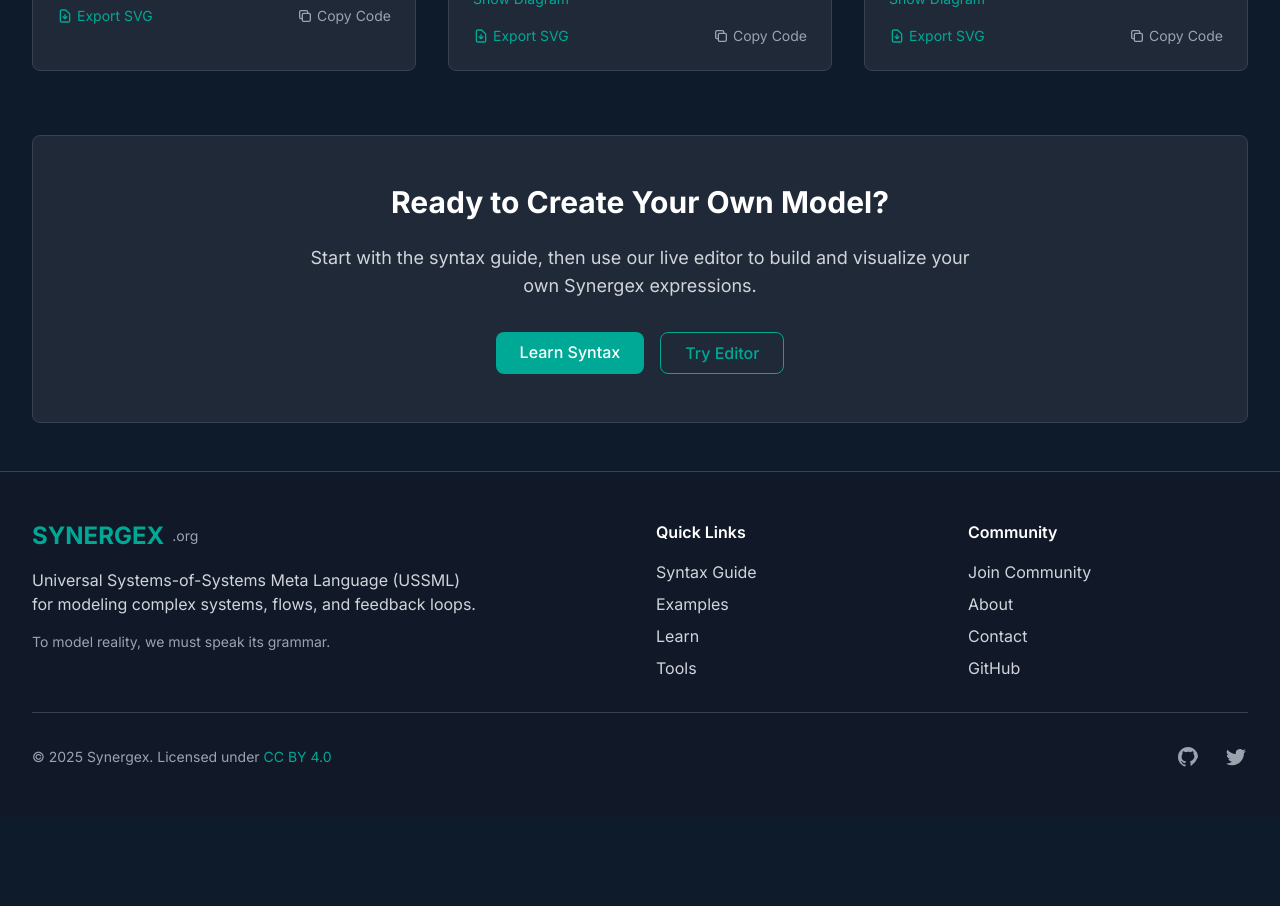
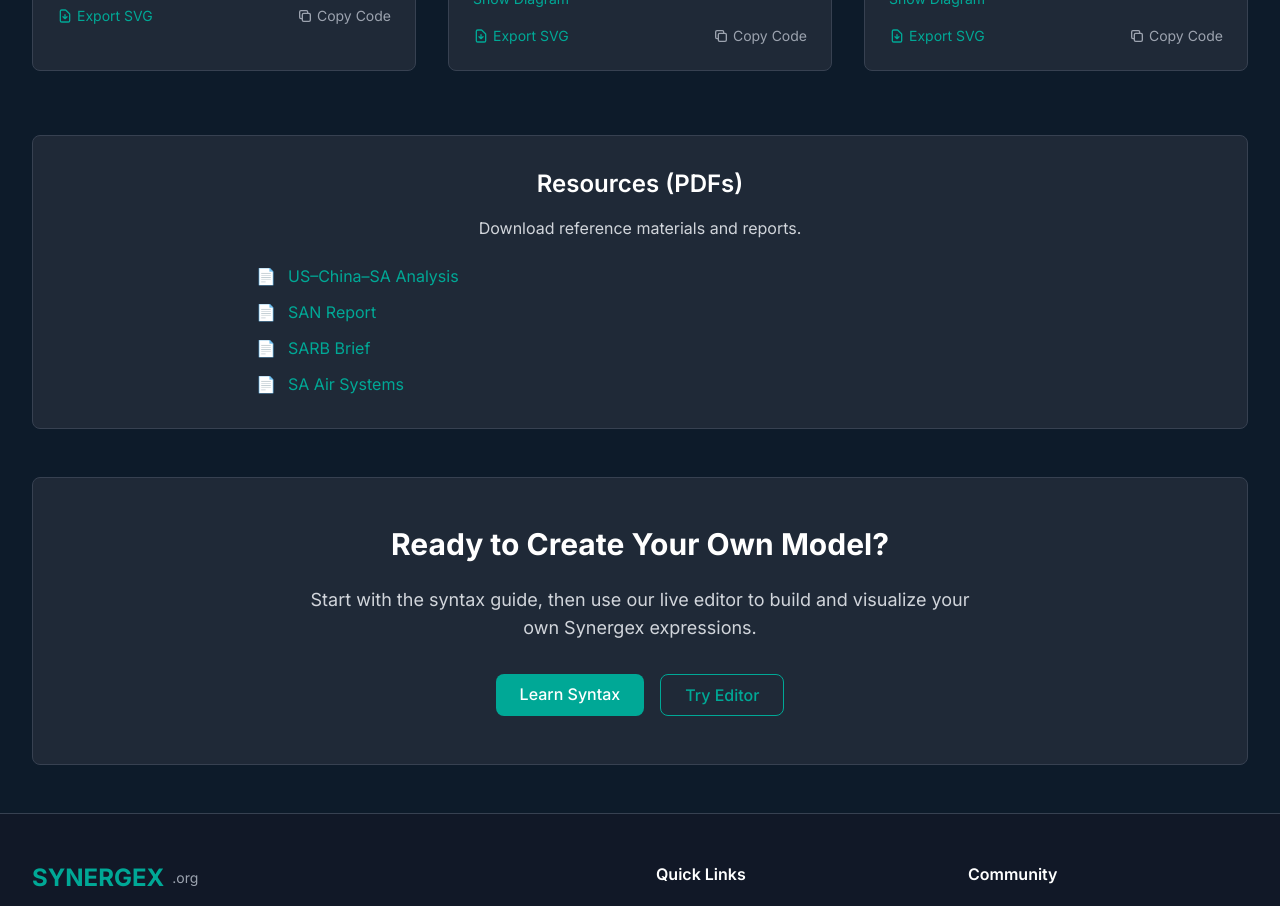
Before and after one commit to data-88/Synergex_Website_v1, a Next.js app: page /examples in a window 1280 px wide. Shown: the part 1040-1946 px from the top of the page. Before the commit the page ends 1857 px from the top, so only its background shows below. Built offline with nearby package versions, Linux system fonts and the light colour scheme.

Commit message:
resouces

```diff
--- a/app/examples/page.js
+++ b/app/examples/page.js
@@ -88,6 +88,38 @@ export default function ExamplesPage() {
           ))}
         </div>
 
+        {/* PDF Resources */}
+        <div className="bg-gray-800 rounded-lg p-8 border border-gray-700 mb-12">
+          <h3 className="text-2xl font-semibold text-white mb-4 text-center">Resources (PDFs)</h3>
+          <p className="text-gray-300 mb-6 text-center">Download reference materials and reports.</p>
+          <ul className="max-w-3xl mx-auto space-y-3">
+            <li>
+              <a href="/us-china-sa.pdf" target="_blank" rel="noopener noreferrer" className="flex items-center gap-3 text-synergex-accent hover:underline">
+                <span className="text-gray-300">📄</span>
+                <span>US–China–SA Analysis</span>
+              </a>
+            </li>
+            <li>
+              <a href="/SAN.pdf" target="_blank" rel="noopener noreferrer" className="flex items-center gap-3 text-synergex-accent hover:underline">
+                <span className="text-gray-300">📄</span>
+                <span>SAN Report</span>
+              </a>
+            </li>
+            <li>
+              <a href="/sarb-synergex.pdf" target="_blank" rel="noopener noreferrer" className="flex items-center gap-3 text-synergex-accent hover:underline">
+                <span className="text-gray-300">📄</span>
+                <span>SARB Brief</span>
+              </a>
+            </li>
+            <li>
+              <a href="/sa-air-systems.pdf" target="_blank" rel="noopener noreferrer" className="flex items-center gap-3 text-synergex-accent hover:underline">
+                <span className="text-gray-300">📄</span>
+                <span>SA Air Systems</span>
+              </a>
+            </li>
+          </ul>
+        </div>
+
         {/* Call to Action */}
         <div className="text-center bg-gray-800 rounded-lg p-12 border border-gray-700">
           <h2 className="text-3xl font-bold text-white mb-6">
```
Also changed, not shown: 1 other file (tests, documents, lock files or other folders).
